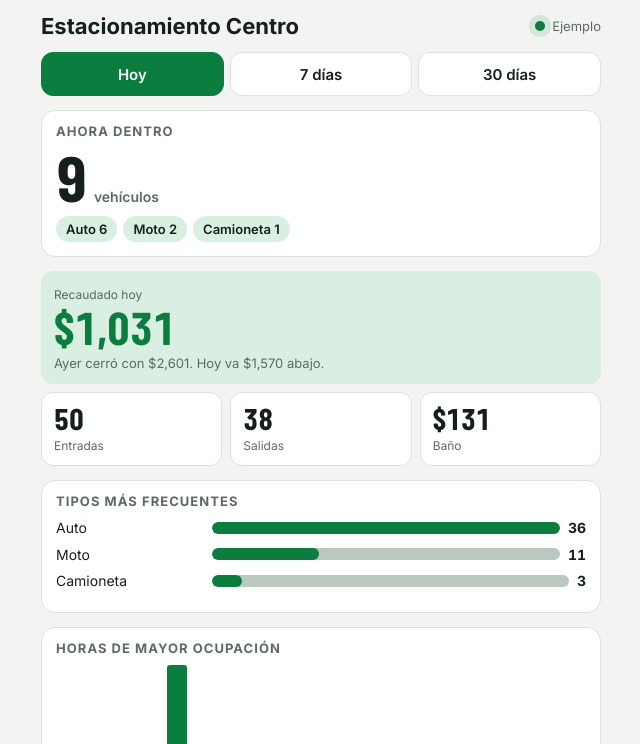
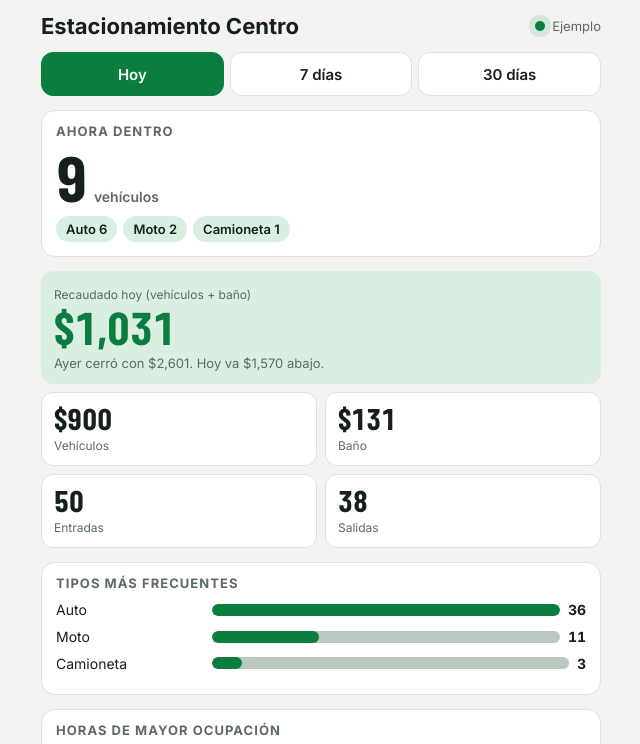
Before and after one commit to ArmandS01/pdpark-consulta, a plain HTML site: page consulta.html in a window 1280 px wide. Both pictures are taken after a click on the button "Ver un ejemplo". Shown: the top 744 px of the page, without its empty margins (319-959 px from the left). Drawn offline with nearby package versions, Linux system fonts and the light colour scheme.

Commit message:
Consulta: dinero de vehículos en su propio cuadro, junto al de baño
Co-Authored-By: Claude Opus 5.5 <noreply@anthropic.com>
Claude-Session: https://claude.ai/code/session_01HFN1ZwDTRAGYJBPfNqkY6L

```diff
--- a/consulta.html
+++ b/consulta.html
@@ -37,7 +37,7 @@ h2{font:700 13px/1 var(--font);letter-spacing:.08em;text-transform:uppercase;col
 .hero{display:flex;align-items:flex-end;justify-content:space-between;gap:12px;flex-wrap:wrap}
 .big{font:700 64px/0.9 var(--num);font-variant-numeric:tabular-nums}
 .big small{font:600 14px var(--font);color:var(--muted);margin-left:6px}
-.grid{display:grid;grid-template-columns:repeat(3,minmax(0,1fr));gap:8px}
+.grid{display:grid;grid-template-columns:repeat(3,minmax(0,1fr));gap:8px}.grid.g2{grid-template-columns:repeat(2,minmax(0,1fr))}
 .kpi{background:var(--surface);border:1px solid var(--line);border-radius:12px;padding:10px 12px;min-width:0}
 .kpi b{display:block;font:700 30px/1 var(--num);font-variant-numeric:tabular-nums;overflow-wrap:anywhere}
 .kpi span{font-size:12px;color:var(--muted)}
@@ -105,11 +105,12 @@ input:focus-visible,button:focus-visible{outline:3px solid var(--amber);outline-
       <div class="chips" id="insideTypes"></div>
     </section>
 
-    <div class="grid" style="margin-top:14px">
+    <div class="grid g2" style="margin-top:14px">
       <div class="kpi money"><span id="moneyLbl">Recaudado hoy</span><b id="money">$0</b><div class="delta" id="delta"></div></div>
+      <div class="kpi"><b id="veh">$0</b><span>Vehículos</span></div>
+      <div class="kpi"><b id="bat">$0</b><span>Baño</span></div>
       <div class="kpi"><b id="ent">0</b><span>Entradas</span></div>
       <div class="kpi"><b id="sal">0</b><span>Salidas</span></div>
-      <div class="kpi"><b id="bat">$0</b><span>Baño</span></div>
     </div>
 
     <section class="card" style="margin-top:14px">
@@ -184,8 +185,8 @@ input:focus-visible,button:focus-visible{outline:3px solid var(--amber);outline-
     $('title').textContent=data.name||'PD Park';
     $('inside').textContent=data.inside||0;
     var it=$('insideTypes');it.innerHTML='';Object.keys(data.insideTypes||{}).forEach(function(k){var c=document.createElement('span');c.className='chip';c.textContent=k+' '+data.insideTypes[k];it.appendChild(c)});
-    $('moneyLbl').textContent=per===1?'Recaudado hoy':'Recaudado en '+per+' días';
-    $('money').textContent=money(m.veh+m.bat);$('ent').textContent=m.ent;$('sal').textContent=m.sal;$('bat').textContent=money(m.bat);
+    $('moneyLbl').textContent=(per===1?'Recaudado hoy':'Recaudado en '+per+' días')+' (vehículos + baño)';
+    $('money').textContent=money(m.veh+m.bat);$('veh').textContent=money(m.veh);$('ent').textContent=m.ent;$('sal').textContent=m.sal;$('bat').textContent=money(m.bat);
     var y=all[all.length-2],dl=$('delta');
     if(y){var t=(today.veh||0)+(today.bat||0),yy=(y.veh||0)+(y.bat||0),df=t-yy;dl.textContent='Ayer cerró con '+money(yy)+(df>=0?'. Hoy va '+money(df)+' arriba.':'. Hoy va '+money(-df)+' abajo.')}else dl.textContent='';
     var tb=$('types');tb.innerHTML='';var tk=Object.keys(m.types).sort(function(a,b){return m.types[b]-m.types[a]}),mx=tk.length?m.types[tk[0]]:1;
```
